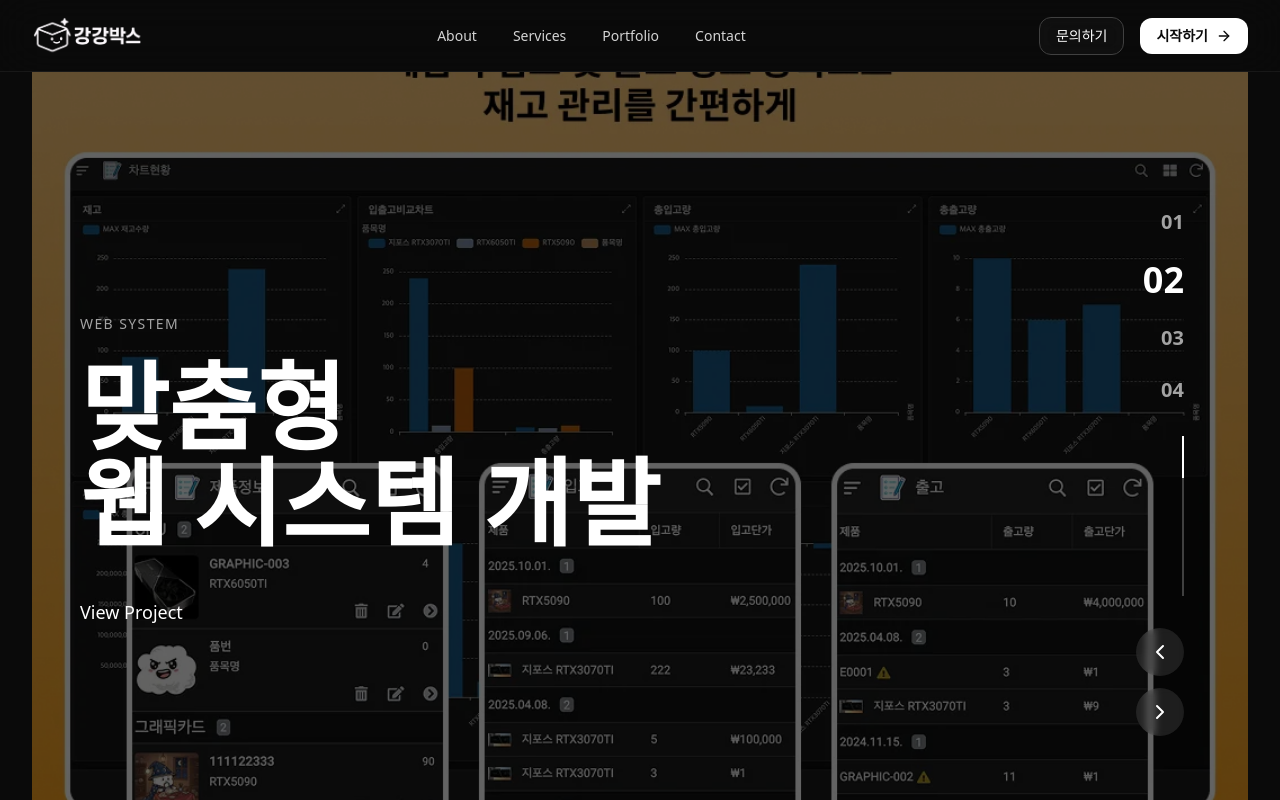
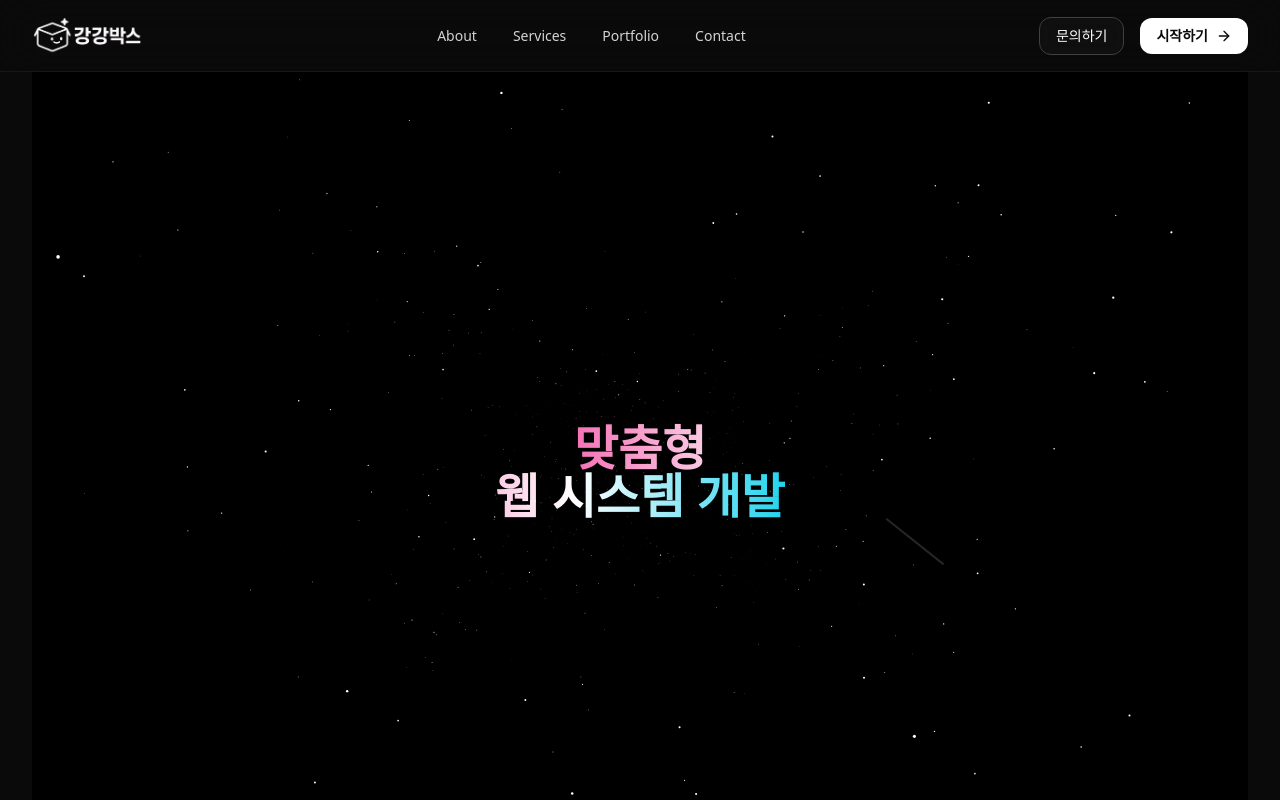
Before and after one commit to oz-kangkangparks/kangkangparks, a Next.js app: page / in a window 1280 px wide. Shown: the top 800 px of the page. Built offline with nearby package versions, Linux system fonts and the light colour scheme.

Commit message:
Modify : hero 섹션 우주 형태로 변경

```diff
--- /dev/null
+++ b/components/canvas/Starfield.tsx
@@ -0,0 +1,144 @@
+"use client";
+
+import React, { useRef, useEffect } from 'react';
+
+interface Star {
+  x: number;
+  y: number;
+  z: number;
+  radius: number;
+  color: string;
+}
+
+interface ShootingStar {
+    x: number;
+    y: number;
+    len: number;
+    speed: number;
+    angle: number;
+    life: number;
+    maxLife: number;
+}
+
+interface StarfieldProps {
+  starCount?: number;
+  starColor?: string;
+}
+
+const Starfield: React.FC<StarfieldProps> = ({ starCount = 1000, starColor = 'white' }) => {
+  const canvasRef = useRef<HTMLCanvasElement>(null);
+  const starsRef = useRef<Star[]>([]);
+  const shootingStarsRef = useRef<ShootingStar[]>([]);
+  const animationFrameId = useRef<number>();
+
+  const initStars = (canvas: HTMLCanvasElement) => {
+    const newStars: Star[] = [];
+    for (let i = 0; i < starCount; i++) {
+      newStars.push({
+        x: Math.random() * canvas.width - canvas.width / 2,
+        y: Math.random() * canvas.height - canvas.height / 2,
+        z: Math.random() * canvas.width,
+        radius: Math.random() * 1.2,
+        color: starColor,
+      });
+    }
+    starsRef.current = newStars;
+  };
+
+  const animate = (canvas: HTMLCanvasElement, ctx: CanvasRenderingContext2D) => {
+    ctx.fillStyle = 'black';
+    ctx.fillRect(0, 0, canvas.width, canvas.height);
+
+    const stars = starsRef.current;
+    const starSpeed = 0.2;
+
+    for (let i = 0; i < stars.length; i++) {
+      const star = stars[i];
+      star.z -= starSpeed;
+
+      if (star.z <= 0) {
+        star.z = canvas.width;
+        star.x = Math.random() * canvas.width - canvas.width / 2;
+        star.y = Math.random() * canvas.height - canvas.height / 2;
+      }
+
+      const k = 128.0 / star.z;
+      const px = star.x * k + canvas.width / 2;
+      const py = star.y * k + canvas.height / 2;
+
+      if (px >= 0 && px < canvas.width && py >= 0 && py < canvas.height) {
+        const radius = star.radius * k;
+        ctx.fillStyle = star.color;
+        ctx.beginPath();
+        ctx.arc(px, py, radius, 0, Math.PI * 2);
+        ctx.fill();
+      }
+    }
+
+    if (Math.random() < 0.004 && shootingStarsRef.current.length < 5) {
+        const angle = Math.random() * (Math.PI / 4) + (Math.PI / 8);
+        shootingStarsRef.current.push({
+            x: Math.random() * canvas.width * 0.6,
+            y: Math.random() * canvas.height * 0.2,
+            len: Math.random() * 60 + 20,
+            speed: Math.random() * 8 + 7,
+            angle: angle,
+            life: 120,
+            maxLife: 120,
+        });
+    }
+
+    const shootingStars = shootingStarsRef.current;
+    for (let i = shootingStars.length - 1; i >= 0; i--) {
+        const s = shootingStars[i];
+        s.x += s.speed * Math.cos(s.angle);
+        s.y += s.speed * Math.sin(s.angle);
+        s.life--;
+
+        if (s.life <= 0 || s.x > canvas.width || s.y > canvas.height) {
+            shootingStars.splice(i, 1);
+            continue;
+        }
+
+        ctx.beginPath();
+        ctx.moveTo(s.x, s.y);
+        ctx.lineTo(s.x - s.len * Math.cos(s.angle), s.y - s.len * Math.sin(s.angle));
+        ctx.strokeStyle = `rgba(255, 255, 255, ${s.life / s.maxLife})`;
+        ctx.lineWidth = 2;
+        ctx.stroke();
+    }
+
+    animationFrameId.current = requestAnimationFrame(() => animate(canvas, ctx));
+  };
+
+  useEffect(() => {
+    const canvas = canvasRef.current;
+    if (!canvas) return;
+    const ctx = canvas.getContext('2d');
+    if (!ctx) return;
+
+    const resizeObserver = new ResizeObserver(entries => {
+        for (let entry of entries) {
+            const { width, height } = entry.contentRect;
+            canvas.width = width;
+            canvas.height = height;
+            initStars(canvas);
+        }
+    });
+    resizeObserver.observe(canvas);
+
+    canvas.width = canvas.offsetWidth;
+    canvas.height = canvas.offsetHeight;
+    initStars(canvas);
+    animate(canvas, ctx);
+
+    return () => {
+      if (animationFrameId.current) cancelAnimationFrame(animationFrameId.current);
+      resizeObserver.disconnect();
+    };
+  }, [starCount, starColor]);
+
+  return <canvas ref={canvasRef} className="absolute top-0 left-0 w-full h-full" />;
+};
+
+export default Starfield;
--- a/components/sections/NewHero.tsx
+++ b/components/sections/NewHero.tsx
@@ -1,174 +1,76 @@
-'use client'
+"use client";
 
-import React, { useState, useEffect } from 'react';
-import { motion, AnimatePresence } from 'framer-motion';
-import Image from 'next/image';
-import { ChevronLeft, ChevronRight } from 'lucide-react';
+import React, { useState, useEffect } from "react";
+import { motion, AnimatePresence, Variants } from "framer-motion";
+import Starfield from "../canvas/Starfield";
 
 const heroSlides = [
-  {
-    id: 1,
-    title: '기업 · 기관\n웹사이트 제작',
-    subtitle: 'Homepage',
-    image: '/images/beonwh.webp',
-    link: '/portfolio#beonwh'
-  },
-  {
-    id: 2,
-    title: '맞춤형\n웹 시스템 개발',
-    subtitle: 'Web System',
-    image: '/images/재고관리 (1).webp',
-    link: '/portfolio#inventory'
-  },
-  {
-    id: 3,
-    title: 'AI 기반\nSaaS 플랫폼',
-    subtitle: 'SaaS Platform',
-    image: '/images/moapdf-main.webp',
-    link: '/portfolio#moapdf'
-  },
-  {
-    id: 4,
-    title: '모바일 앱\n개발',
-    subtitle: 'Mobile App',
-    image: '/images/모아노벨 (1).webp',
-    link: '/portfolio#moanovel'
-  }
+    { id: 1, title: "기업 · 기관\n웹사이트 제작" },
+    { id: 2, title: "맞춤형\n웹 시스템 개발" },
+    { id: 3, title: "AI 기반\nSaaS 플랫폼" },
+    { id: 4, title: "모바일 앱\n개발" },
 ];
 
 export default function NewHero() {
     const [currentSlide, setCurrentSlide] = useState(0);
 
-  // Auto-slide every 5 seconds
     useEffect(() => {
         const timer = setInterval(() => {
             setCurrentSlide((prev) => (prev + 1) % heroSlides.length);
-    }, 5000);
+        }, 4000); // 4-second cycle
 
         return () => clearInterval(timer);
     }, []);
 
-  const nextSlide = () => {
-    setCurrentSlide((prev) => (prev + 1) % heroSlides.length);
-  };
-
-  const prevSlide = () => {
-    setCurrentSlide((prev) => (prev - 1 + heroSlides.length) % heroSlides.length);
-  };
-
-  const goToSlide = (index: number) => {
-    setCurrentSlide(index);
+    const textVariants: Variants = {
+        initial: { opacity: 0, z: -300, rotateY: 60 },
+        animate: {
+            opacity: 1,
+            z: 0,
+            rotateY: 0,
+            transition: {
+                duration: 1.2, // Entry animation
+                ease: "circOut",
+            },
+        },
+        exit: {
+            opacity: 0,
+            z: 300,
+            rotateY: -60,
+            transition: {
+                duration: 1.2, // Exit animation
+                ease: "circIn",
+            },
+        },
     };
 
     return (
-    <section className="relative h-screen w-full overflow-hidden bg-neutral-950">
-      {/* Background Image Slider */}
-      <AnimatePresence mode="wait">
+        <section className="relative h-screen w-full overflow-hidden bg-black">
+            <Starfield starCount={1500} />
+
+            <div
+                className="relative z-10 h-full flex items-center justify-center text-center px-4"
+                style={{ perspective: "1200px" }}
+            >
+                <AnimatePresence>
+                    {" "}
+                    {/* Removed mode="wait" */}
                     <motion.div
                         key={currentSlide}
-          initial={{ opacity: 0 }}
-          animate={{ opacity: 1 }}
-          exit={{ opacity: 0 }}
-          transition={{ duration: 0.7 }}
-          className="absolute inset-0"
+                        variants={textVariants}
+                        initial="initial"
+                        animate="animate"
+                        exit="exit"
+                        className="whitespace-pre-wrap absolute" // Use absolute positioning to allow overlap
+                        style={{ transformStyle: "preserve-3d" }}
                     >
-          <Image
-            src={heroSlides[currentSlide].image}
-            alt={heroSlides[currentSlide].title}
-            fill
-            className="object-cover"
-            priority
-          />
-          {/* Dark overlay */}
-          <div className="absolute inset-0 bg-black/60" />
+                        <h1 className="text-5xl font-bold">
+                            <span className="bg-gradient-to-r from-pink-400 via-white to-cyan-400 bg-clip-text text-transparent">
+                                {heroSlides[currentSlide].title}
+                            </span>
+                        </h1>
                     </motion.div>
                 </AnimatePresence>
-
-      {/* Content - Left Aligned */}
-      <div className="relative z-10 h-full flex items-center">
-        <div className="container mx-auto px-6 lg:px-12 max-w-7xl">
-          <div className="max-w-3xl">
-            <AnimatePresence mode="wait">
-              <motion.div
-                key={currentSlide}
-                initial={{ opacity: 0, y: 30 }}
-                animate={{ opacity: 1, y: 0 }}
-                exit={{ opacity: 0, y: -30 }}
-                transition={{ duration: 0.5 }}
-              >
-                {/* Small label */}
-                <p className="text-sm text-neutral-400 uppercase tracking-widest mb-6">
-                  {heroSlides[currentSlide].subtitle}
-                </p>
-
-                {/* Main title */}
-                <h1 className="text-5xl sm:text-6xl lg:text-7xl xl:text-8xl font-bold text-white mb-12 leading-tight whitespace-pre-line">
-                  {heroSlides[currentSlide].title}
-                </h1>
-
-                {/* View Project Link */}
-                <a
-                  href={heroSlides[currentSlide].link}
-                  className="inline-block group"
-                >
-                  <span className="text-lg text-white font-medium group-hover:text-neutral-300 transition-colors">
-                    View Project
-                  </span>
-                  <div className="h-px bg-white w-0 group-hover:w-full transition-all duration-300 mt-1" />
-                </a>
-              </motion.div>
-            </AnimatePresence>
-          </div>
-        </div>
-      </div>
-
-      {/* Navigation - Right Side */}
-      <div className="absolute right-8 lg:right-16 top-1/2 -translate-y-1/2 z-20 flex flex-col items-end gap-8">
-        {/* Slide Numbers */}
-        <div className="flex flex-col items-end gap-6">
-          {heroSlides.map((slide, index) => (
-            <button
-              key={slide.id}
-              onClick={() => goToSlide(index)}
-              className={`transition-all duration-300 font-bold ${
-                currentSlide === index
-                  ? 'text-white text-4xl'
-                  : 'text-neutral-400 text-xl hover:text-neutral-300'
-              }`}
-            >
-              {String(index + 1).padStart(2, '0')}
-            </button>
-          ))}
-        </div>
-
-        {/* Vertical Progress Bar */}
-        <div className="w-0.5 h-40 bg-neutral-700 relative overflow-hidden">
-          <motion.div
-            key={currentSlide}
-            className="absolute top-0 left-0 w-full bg-white"
-            initial={{ height: '0%' }}
-            animate={{ height: '100%' }}
-            transition={{ duration: 5, ease: 'linear' }}
-          />
-        </div>
-
-        {/* Navigation Arrows */}
-        <div className="flex flex-col gap-3">
-          <button
-            onClick={prevSlide}
-            className="w-12 h-12 flex items-center justify-center bg-white/10 hover:bg-white/20 backdrop-blur-sm rounded-full text-white transition-all"
-            aria-label="Previous slide"
-          >
-            <ChevronLeft className="w-6 h-6" />
-          </button>
-          <button
-            onClick={nextSlide}
-            className="w-12 h-12 flex items-center justify-center bg-white/10 hover:bg-white/20 backdrop-blur-sm rounded-full text-white transition-all"
-            aria-label="Next slide"
-          >
-            <ChevronRight className="w-6 h-6" />
-          </button>
-        </div>
             </div>
         </section>
     );
```
Lines whose indentation alone changed are shown as unchanged.
